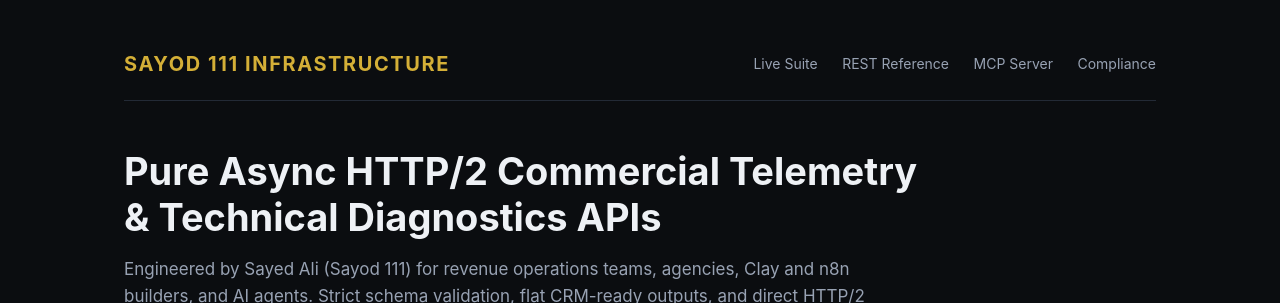
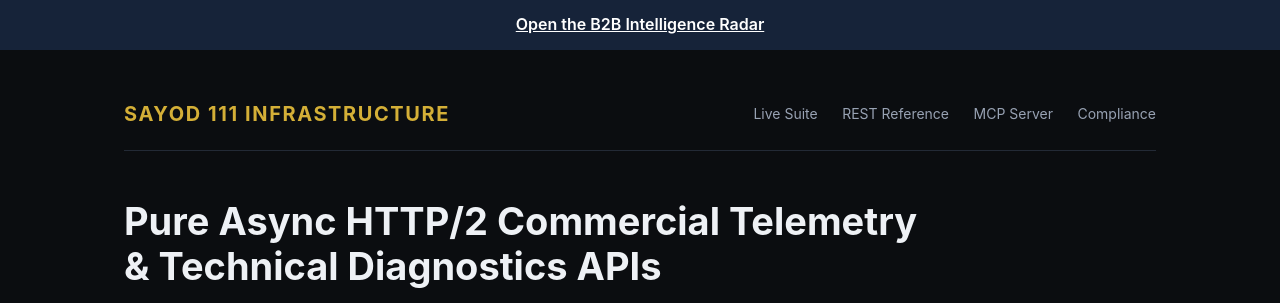
Before and after one commit to sayod111/sayod111.github.io, a plain HTML site: page index.html in a window 1280 px wide. Shown: the top 303 px of the page. Drawn offline with Linux system fonts and the light colour scheme.

Commit message:
Link the developer portal to the Radar

```diff
--- a/index.html
+++ b/index.html
@@ -77,6 +77,7 @@
 </script>
 </head>
 <body>
+  <aside style="padding:12px;text-align:center;background:#162339"><a href="https://sayod111-radar.pages.dev" style="color:#fff;font-weight:600">Open the B2B Intelligence Radar</a></aside>
   <div class="wrap">
     <header>
       <div class="brand">Sayod 111 Infrastructure</div>
```
